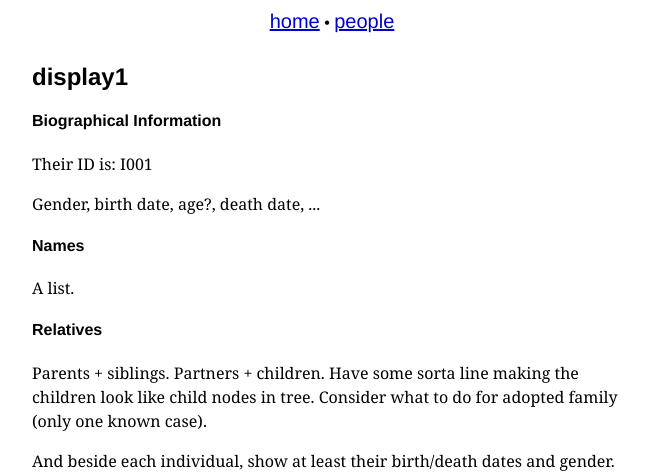
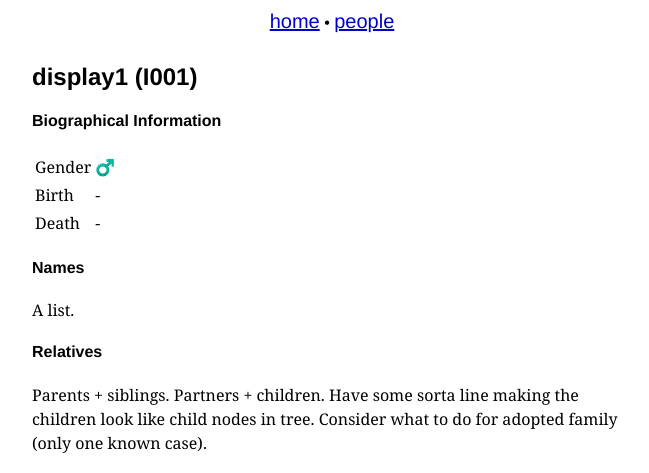
Before and after one commit to Kevinpgalligan/genegenie, a Flask app: a page that uses templates/person.html in a window 1280 px wide. Shown: the top 473 px of the page, without its empty margins (308-957 px from the left). Run offline with Flask 3, Linux system fonts and the light colour scheme.

Commit message:
Add basic things to person page.

```diff
--- a/templates/person.html
+++ b/templates/person.html
@@ -1,10 +1,12 @@
 {% extends "base.html" %}
 {% block title %} {{ person.display_name }} {% endblock title %}
 {% block content %}
-<h2>{{ person.display_name }}</h2>
+<h2>{{ person.display_name }} ({{ person.gramps_id }})</h2>
 <h4>Biographical Information</h4>
-<p>Their ID is: {{ person.gramps_id }}</p>
-<p>Gender, birth date, age?, death date, ...</p>
+<table><tr><td>Gender</td><td>{{ format_gender(person.gender) }}</td></tr>
+<tr><td>Birth</td><td>{{ format_date(person.birth_date) }}</td></tr>
+<tr><td>Death</td><td>{{ format_date(person.death_date) }}</td></tr>
+</table>
 
 <h4>Names</h4>
 <p>A list.</p>
```
Also changed, not shown: README.md.
